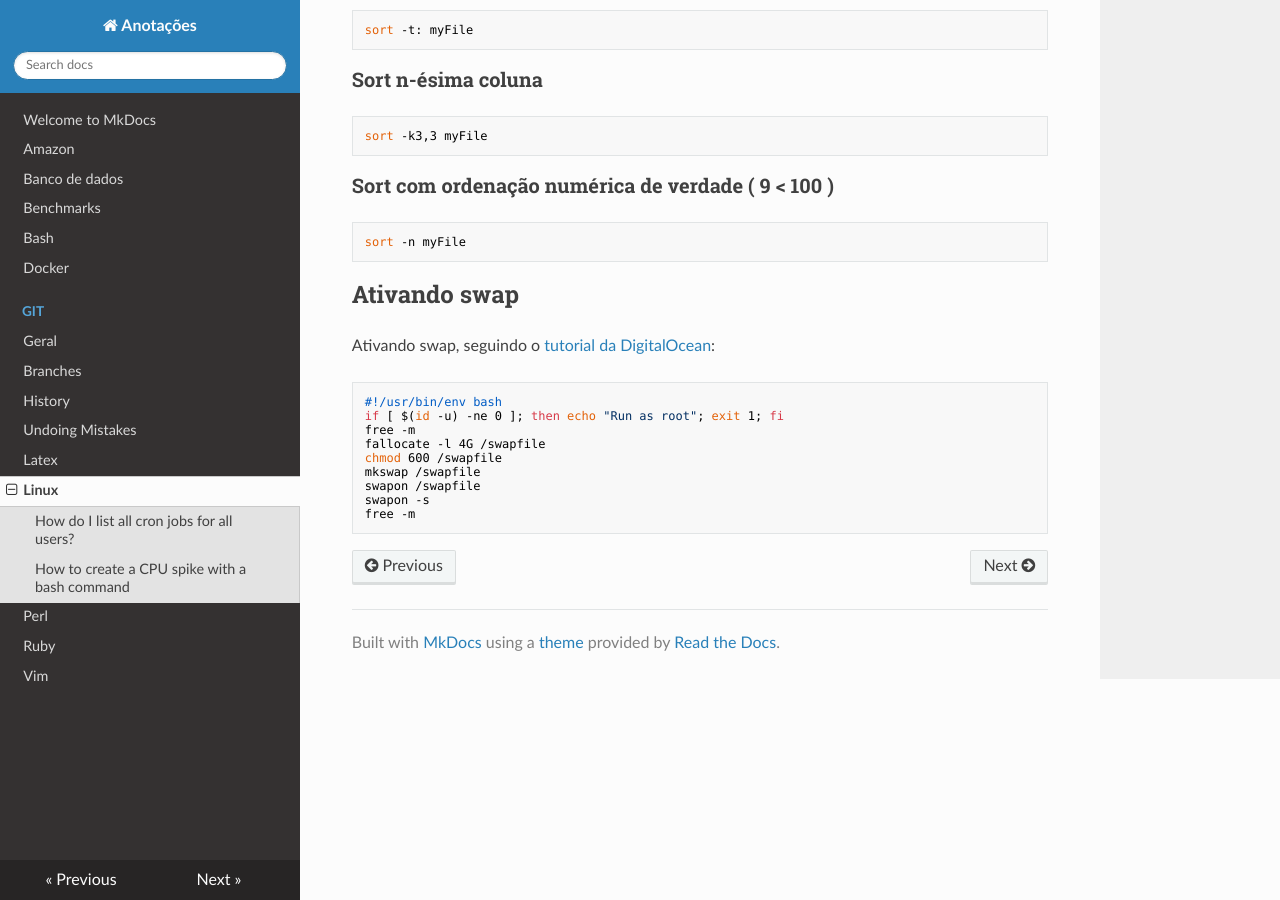
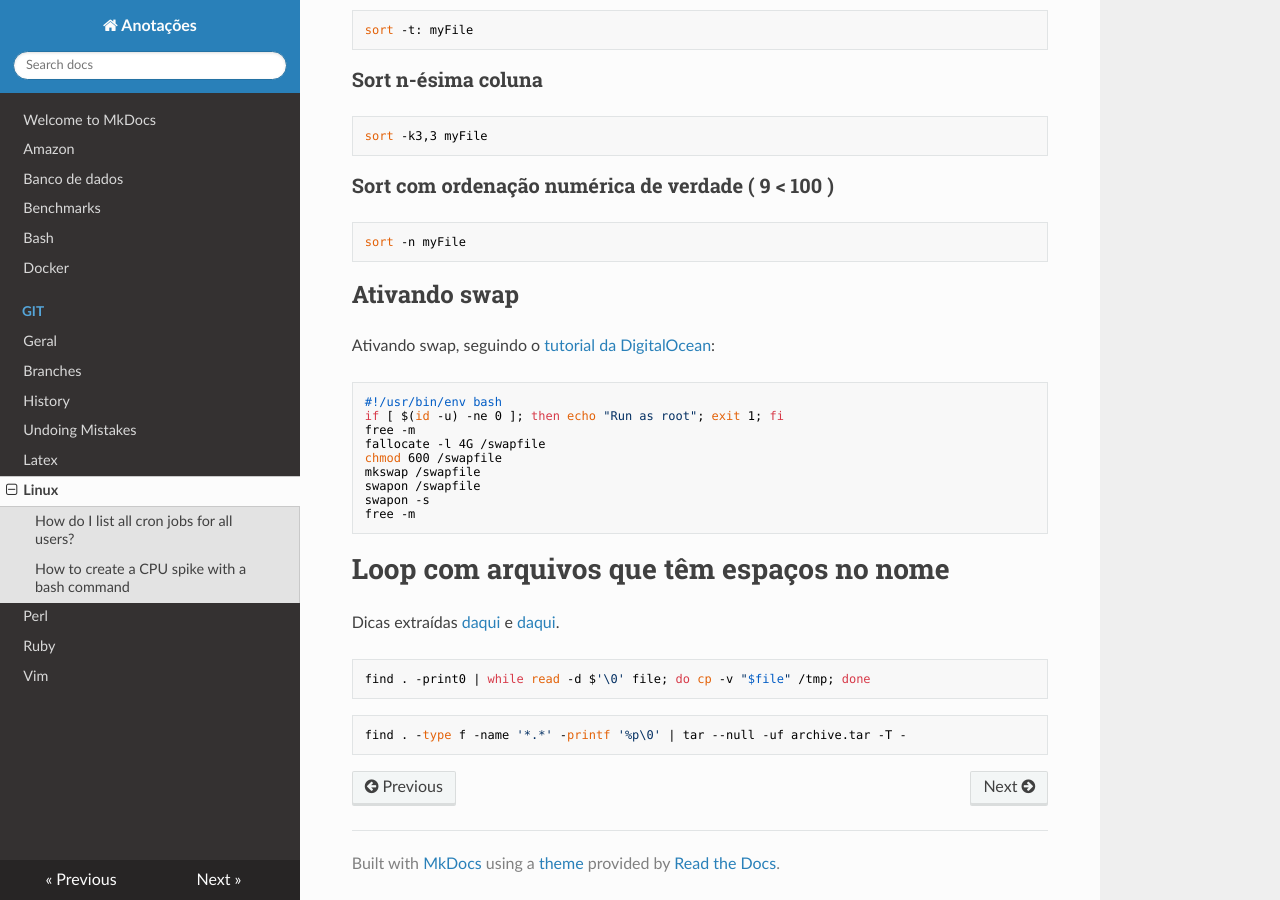
Before and after one commit to hposca/useful_notes, an MkDocs documentation site: the page built from docs/linux.md, in a window 1280 px wide and 900 px high, scrolled down 1866 px. Built offline with MkDocs 1.6.1, drawn with Linux system fonts in a browser that asks for light colours; nearby versions of some CDN libraries; old or Windows-style settings are respelled for this version of MkDocs.

Commit message:
Loop com arquivos que têm espaços no nome

```diff
--- a/docs/linux.md
+++ b/docs/linux.md
@@ -113,3 +113,15 @@ swapon /swapfile
 swapon -s
 free -m
 ~~~
+
+# Loop com arquivos que têm espaços no nome
+
+Dicas extraídas [daqui](http://askubuntu.com/questions/343727/filenames-with-spaces-breaking-for-loop-find-command) e [daqui](http://www.cyberciti.biz/tips/handling-filenames-with-spaces-in-bash.html).
+
+~~~ Bash
+find . -print0 | while read -d $'\0' file; do cp -v "$file" /tmp; done
+~~~
+
+~~~ Bash
+find . -type f -name '*.*' -printf '%p\0' | tar --null -uf archive.tar -T -
+~~~
```
